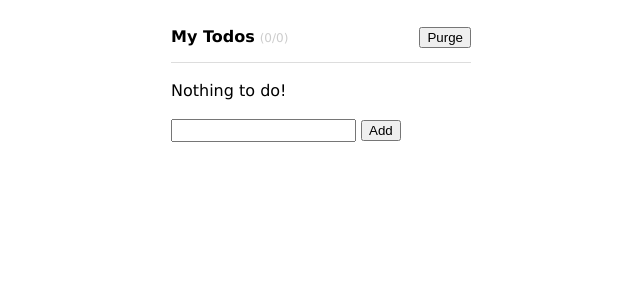
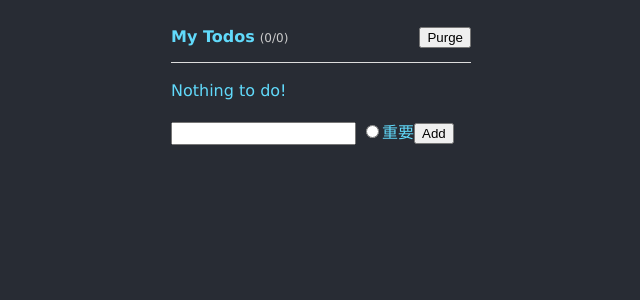
Before and after one commit to takatakunishi/reactTodo, a React (Create React App) app: page / in a window 1280 px wide. Shown: the top 300 px of the page, without its empty margins (319-959 px from the left). Built offline with nearby package versions, Linux system fonts and the light colour scheme.

Commit message:
add false

```diff
--- a/src/App.css
+++ b/src/App.css
@@ -21,8 +21,10 @@
 
 
 body{
+  background-color: #282c34;
   font-size: 16px;
   font-family: Verdana, sans-serif;
+  color: #61dafb
 }
 
 .container{
--- a/src/App.js
+++ b/src/App.js
@@ -57,6 +57,12 @@ import './App.css';
 
 const todos = [];
 
+const mark = [
+  'ab',
+  'st',
+  'kj'
+];
+
 function TodoHeader(props) {
   const remaining = props.todos.filter(todo => {
     return !todo.isDone;
@@ -79,6 +85,7 @@ function TodoItem(props) {
         <span className={props.todo.isDone ? 'done' : ''}>
           {props.todo.title}
         </span>
+        <div>{props.todo.importance}</div>
       </label>
       <span className="cmd" onClick={() => props.deleteTodo(props.todo)}>[x]</span>
     </li>
@@ -106,7 +113,8 @@ function TodoList(props) {
 function TodoForm(props) {
   return (
     <form onSubmit={props.addTodo}>
-      <input type="text" value={props.item} onChange={props.updateItem} />
+      <input type="text" name="titleName" value={props.item} onChange={props.updateItem} />
+      <input type="radio" name="importance" value={props.importaance} onChange={props.updateItem} />重要
       <input type="submit" value="Add" />
     </form>
   );
@@ -121,7 +129,8 @@ class App extends React.Component {
     super();
     this.state = {
       todos: todos,
-      item: ''
+      item: '',
+      importaance: ''
     };
     this.checkTodo = this.checkTodo.bind(this);
     this.deleteTodo = this.deleteTodo.bind(this);
@@ -154,14 +163,20 @@ class App extends React.Component {
     const item = {
       id: getUniqueId(),
       title: this.state.item,
-      isDone: false
+      isDone: false,
     };
+
+    const importance = this.state.importance;
+
+
 
     const todos = this.state.todos.slice();
     todos.push(item);
+    todos.push(importance);
     this.setState({
       todos: todos,
-      item: ''
+      item: '',
+      importance: ''
     });
   }
 
@@ -195,9 +210,18 @@ class App extends React.Component {
   }
 
   updateItem(e) {
-    this.setState({
-      item: e.target.value
-    });
+    switch (e.target.name) {
+      case 'titleName':
+        this.setState({
+          item: e.target.value
+        });
+        break;
+      case '':
+        this.setState({
+          importance: e.target.value
+        });
+        break;
+    }
   }
 
   componentDidUpdate() {
@@ -225,6 +249,7 @@ class App extends React.Component {
         />
         <TodoForm
           item={this.state.item}
+          importance={this.state.importance}
           updateItem={this.updateItem}
           addTodo={this.addTodo}
         />
```
